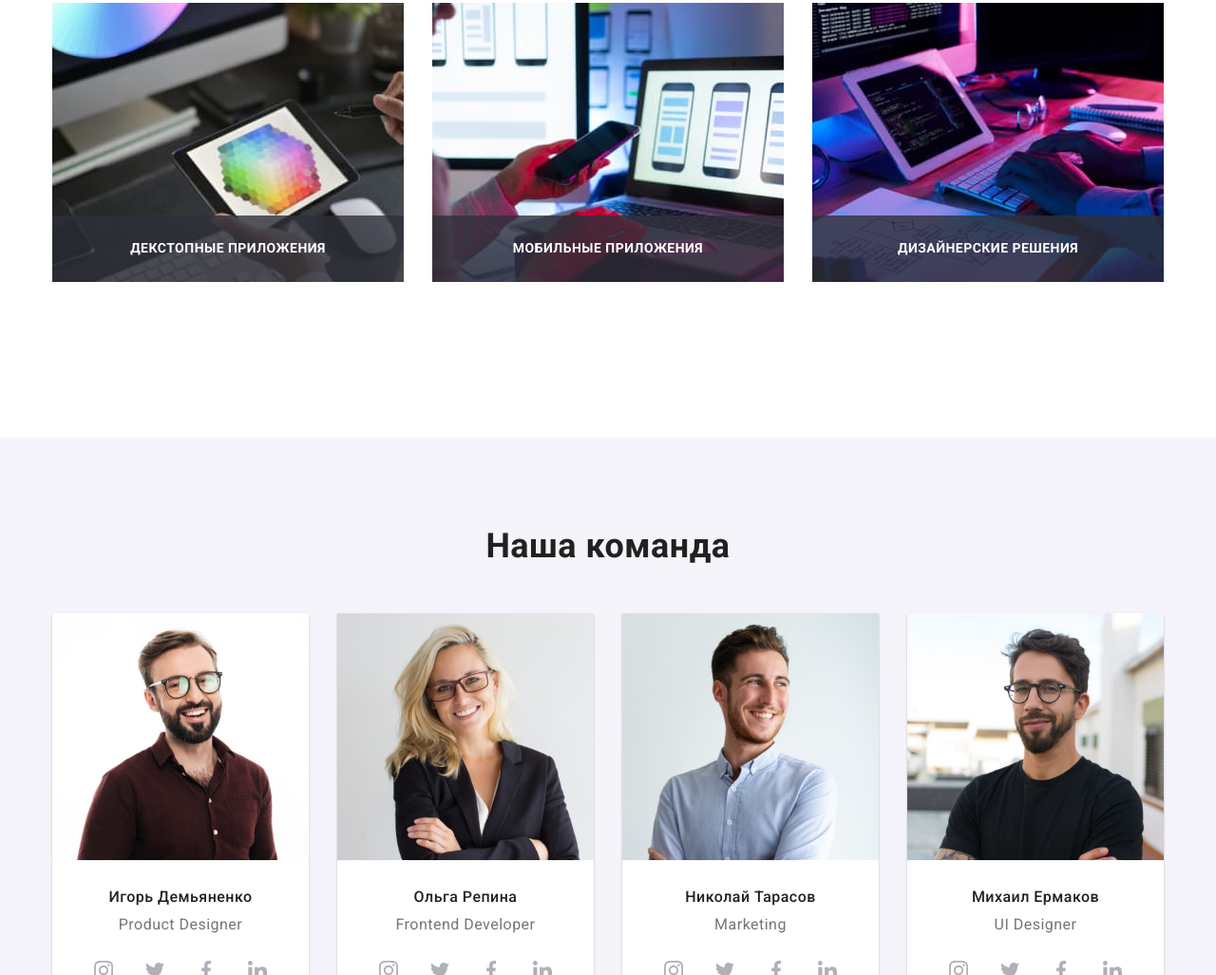
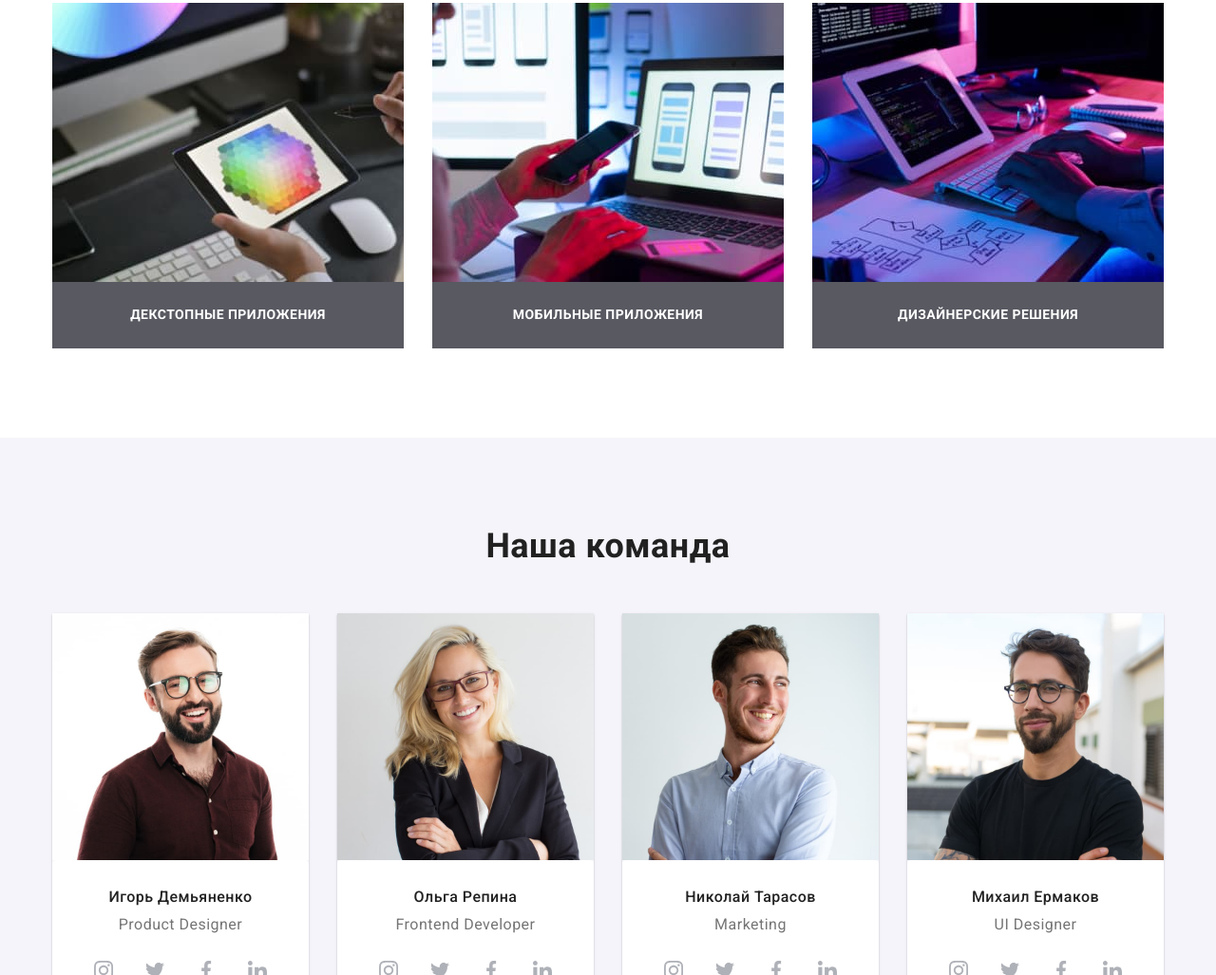
Before and after one commit to VladimirZuz/goit-homework-ws-07, a plain HTML site: page index.html in a window 1280 px wide. Shown: the part 1206-2233 px from the top of the page at 95% size. Drawn offline with nearby package versions, Linux system fonts and the light colour scheme.

Commit message:
дз-7 (10) Итоговая

```diff
--- a/sass/layout/_job.scss
+++ b/sass/layout/_job.scss
@@ -19,8 +19,6 @@
 
 .job__div {
   position: relative;
-  bottom: 70px;
-
   display: flex;
   justify-content: center;
   align-items: center;
```
Also changed, not shown: css/main.css, css/main.min.css, 2 other files.
